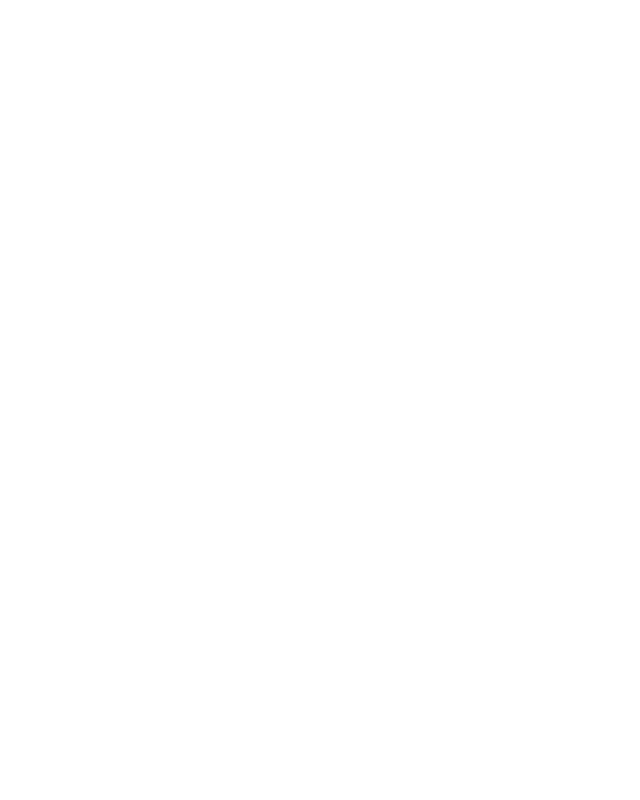
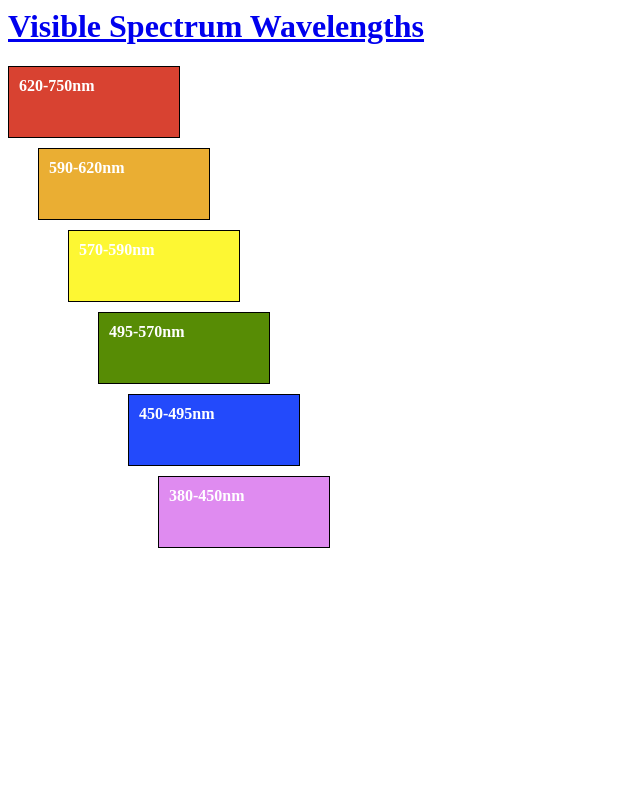
Before and after one commit to iconocal/Codeup_Web_Exercises, a PHP site: page /css_box_model.html in a window 1280 px wide. Before the commit the part shown is empty. Shown: the whole page, without its empty margins (0-640 px from the left). Run offline with PHP 8.4, Linux system fonts and the light colour scheme.

Commit message:
completed css_box_model CSS exercise

```diff
--- a/public/css/boxstyle.css
+++ b/public/css/boxstyle.css
@@ -1 +1,66 @@
 /*CSS Style sheet for css_box_model.html*/
+
+body {
+	font-weight: bold;
+	color: white;
+
+}
+
+.box1 {
+	border: 1px solid black;
+	background-color: #d84231;
+	height: 50px;
+	width: 150px;
+	padding: 10px;
+	margin-bottom: 10px;
+}
+
+.box2 {
+	border: 1px solid black;
+	background-color: #eaae33;
+	height: 50px;
+	width: 150px;
+	padding: 10px;
+	margin-left: 30px;
+	margin-bottom: 10px;
+}
+
+.box3 {
+	border: 1px solid black;
+	background-color: #fdf733;
+	height: 50px;
+	width: 150px;
+	padding: 10px;
+	margin-left: 60px;
+	margin-bottom: 10px;
+}
+
+.box4 {
+	border: 1px solid black;
+	background-color: #578c05;
+	height: 50px;
+	width: 150px;
+	padding: 10px;
+	margin-left: 90px;
+	margin-bottom: 10px;
+}
+
+.box5 {
+	border: 1px solid black;
+	background-color: #234afb;
+	height: 50px;
+	width: 150px;
+	padding: 10px;
+	margin-left: 120px;
+	margin-bottom: 10px;
+}
+
+.box6 {
+	border: 1px solid black;
+	background-color: #df8bf0;
+	height: 50px;
+	width: 150px;
+	padding: 10px;
+	margin-left: 150px;
+	margin-bottom: 10px;
+}
--- a/public/css_box_model.html
+++ b/public/css_box_model.html
@@ -3,9 +3,38 @@
 <html>
 <head>
 	<title>Box Model Exercise</title>
+	<link rel="stylesheet" type="text/css" href="/css/boxstyle.css">
+</head>
 
-</head>
+
 <body>
+
+	<a href="http://en.wikipedia.org/wiki/Visible_spectrum"><h1>Visible Spectrum Wavelengths</h1></a>
+
+	<div class="box1">
+		620-750nm
+	</div>
+
+	<div class="box2">
+		590-620nm
+	</div>
+
+	<div class="box3">
+		570-590nm
+	</div>
+
+	<div class="box4">
+		495-570nm
+	</div>
+
+	<div class="box5">
+		450-495nm
+	</div>
+
+	<div class="box6">
+		380-450nm
+	</div>
+
 
 </body>
 </html>
```
